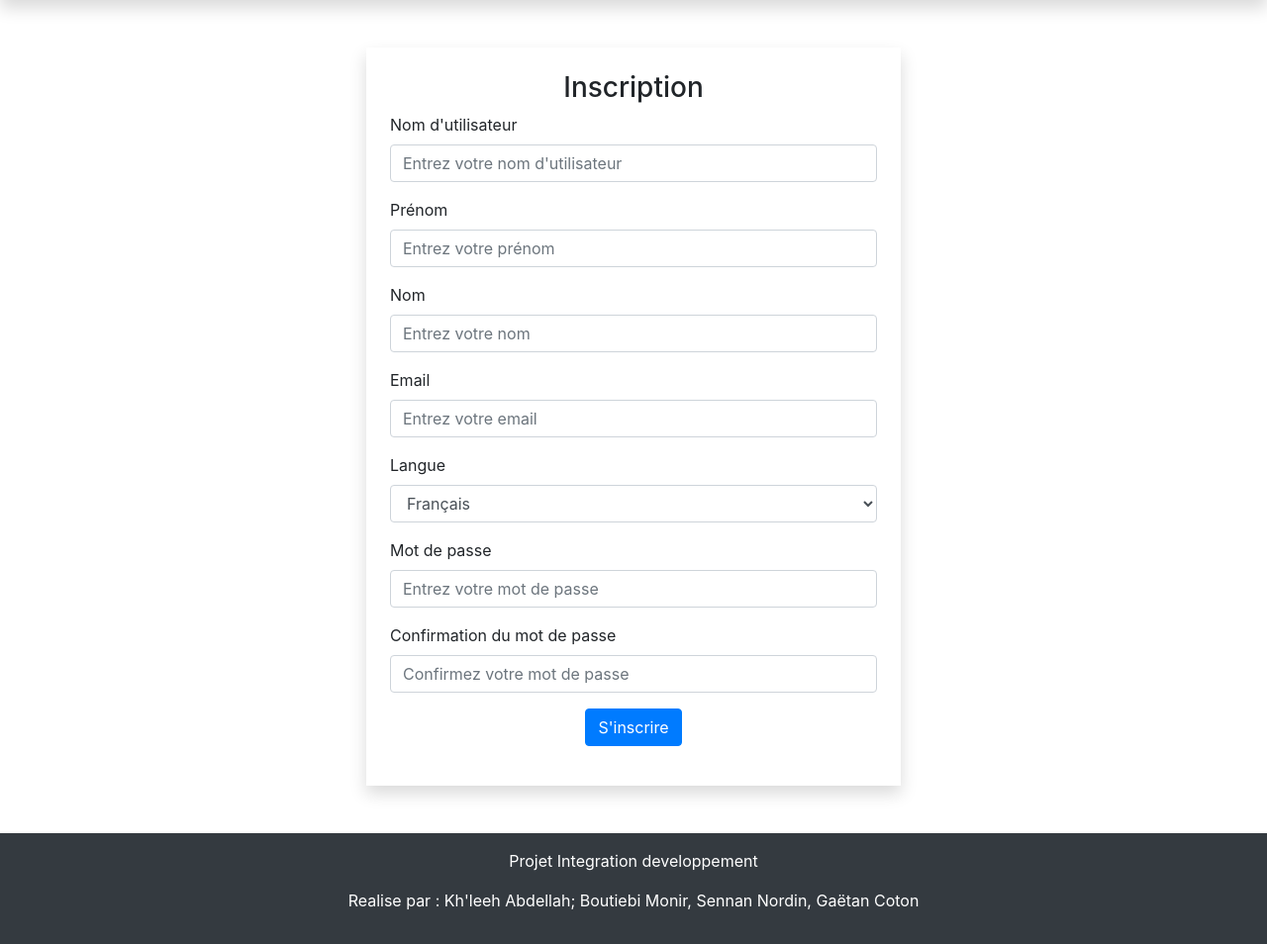
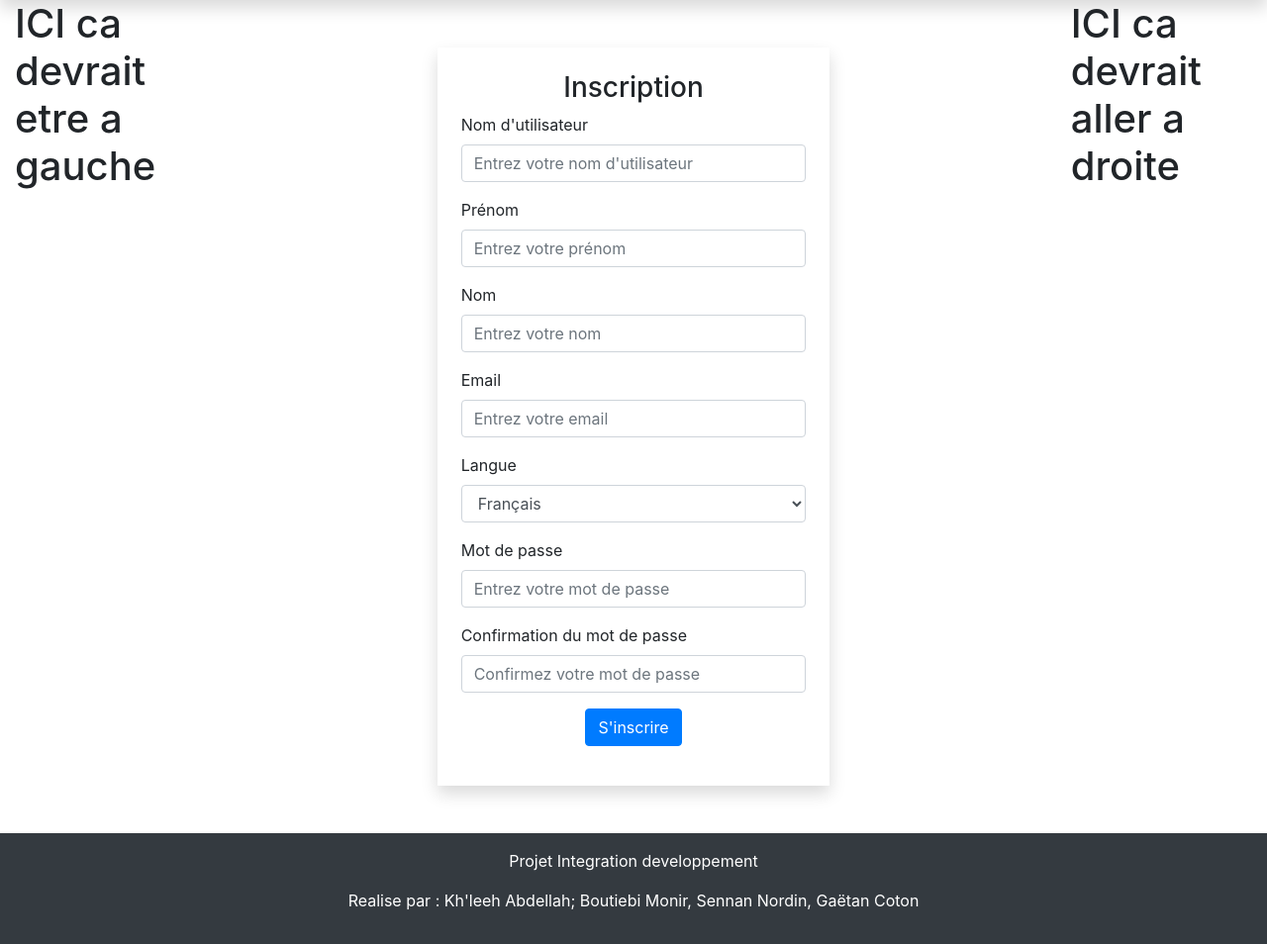
Before and after one commit to abdellahkh/labo-PID, a Django app: page /members/register_user in a window 1280 px wide. Shown: the part 74-1028 px from the top of the page at 99% size. Run offline with Django 4.2, Linux system fonts and the light colour scheme.

Commit message:
prepa pour visu sidebar

```diff
--- a/reservation/templates/base.html
+++ b/reservation/templates/base.html
@@ -26,11 +26,21 @@
           {% endfor %}
         {% endif %}
       </div>
-      <div class="container">
+      <div class="container-fluid">
+        <div class="row">
+          <div class="col">
+            <h1>ICI ca devrait etre a gauche</h1>
+          </div>
 
-        {% block content %}
+          <div class="col-8">
+            {% block content %}
 
-        {% endblock %}
+            {% endblock %}
+          </div>
+          <div class="col">
+            <h1>ICI ca devrait aller a droite</h1>
+          </div>
+        </div>
       </div>
 
     <footer class="bg-dark p-3 ">
```
